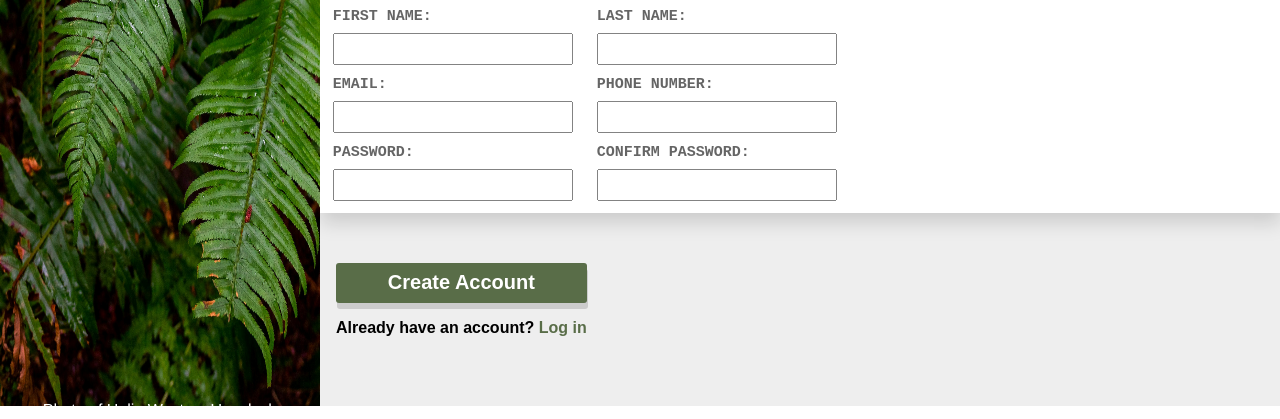
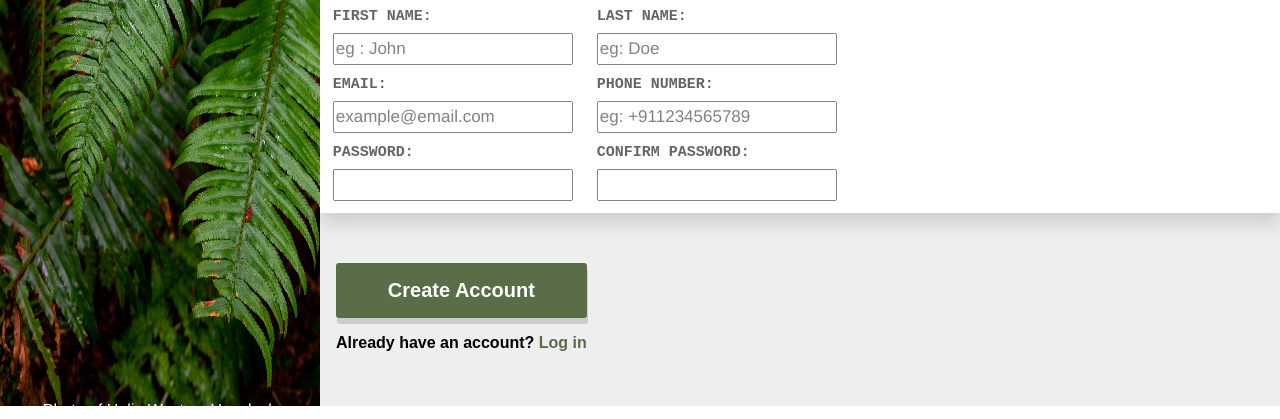
Before and after one commit to StewardRighteous/sample-signup-form, a plain HTML site: page index.html in a window 1280 px wide. Shown: the part 394-813 px from the top of the page. Drawn offline with Linux system fonts and the light colour scheme.

Commit message:
fix - Add requied and pattern field to form elements

```diff
--- a/index.html
+++ b/index.html
@@ -36,31 +36,31 @@
             <div class="form-row">
                 <div class="form-element">
                     <label for="firstname">First Name:</label>
-                    <input type="text" name="user_firstname" id="firstname" required>
+                    <input type="text" name="user_firstname" id="firstname" pattern="[a-zA-Z]+" placeholder="eg : John" required>
                 </div>
                 <div class="form-element">
                     <label for="lastname">Last Name:</label>
-                    <input type="text" name="user_lastname" id="lastname">
+                    <input type="text" name="user_lastname" id="lastname" pattern="[a-zA-Z]+" placeholder="eg: Doe" required>
                 </div>
             </div>
             <div class="form-row">
                 <div class="form-element">
                     <label for="email">Email:</label>
-                    <input type="email" name="user_email" id="email">
+                    <input type="email" name="user_email" id="email" placeholder="example@email.com" required>
                 </div>
                 <div class="form-element">
                     <label for="number">Phone Number:</label>
-                    <input type="tel" name="user_number" id="number">
+                    <input type="tel" name="user_number" id="number" pattern="[\+]\d{2}\d{10}" placeholder="eg: +911234565789" required>
                 </div>
             </div>
             <div class="form-row">
                 <div class="form-element">
                     <label for="password">Password:</label>
-                    <input type="password" name="user_password" id="password">
+                    <input type="password" name="user_password" id="password" pattern="^(?=.*\d)(?=.*[a-z])(?=.*[A-Z])(?!.*\s).*$" required>
                 </div>
                 <div class="form-element">
                     <label for="confirm-password">Confirm Password:</label>
-                    <input type="password" name="user_confirm_password" id="confirm-password">
+                    <input type="password" name="user_confirm_password" id="confirm-password" pattern="^(?=.*\d)(?=.*[a-z])(?=.*[A-Z])(?!.*\s).*$" required>
                 </div>
             </div>
         </div>
--- a/style.css
+++ b/style.css
@@ -154,7 +154,7 @@ body{
     height: 32px;
     width: 100%;
     font-family: Helvetica, Arial, sans-serif;
-    font-size: 20px;
+    font-size: 17px;
     padding: 1px;
     opacity: 0.9;
 }
@@ -170,7 +170,7 @@ body{
 }
 
 .submit-area button{
-    height: 40px;
+    height: 55px;
     font: inherit;
     font-size: 20px;
     background-color: #596D48;
```
